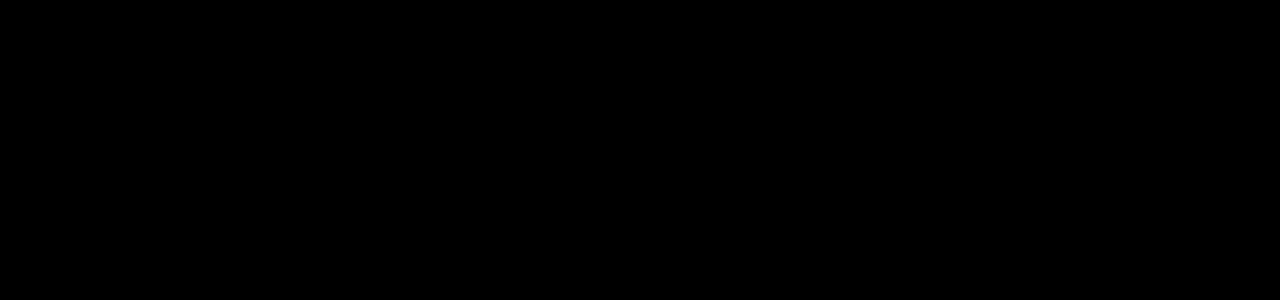
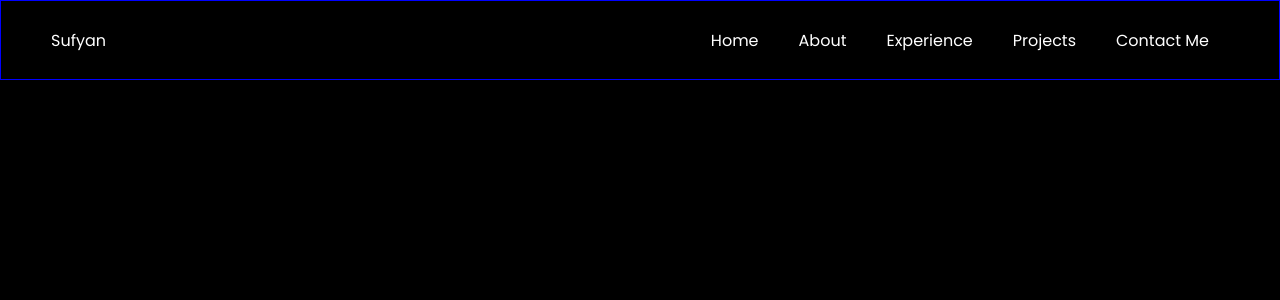
Before and after one commit to OsamaAslam29/PortfolioWebsite, a React (Create React App) app: page / in a window 1280 px wide. Shown: the top 300 px of the page. Built offline with nearby package versions, Linux system fonts and the light colour scheme.

Commit message:
add navbar

```diff
--- a/src/Components/Navbar/Navbar.jsx
+++ b/src/Components/Navbar/Navbar.jsx
@@ -1,10 +1,17 @@
 import React from 'react'
+import './Navbar.scss'
 
 const Navbar = () => {
   return (
     <div className='nav_container'>
-      <div className="logo">Sufyab</div>
-      <div className="menu"></div>
+      <div className="logo">Sufyan</div>
+      <div className="menu">
+        <a href="#">Home</a>
+        <a href="#">About</a>
+        <a href="#">Experience</a>
+        <a href="#">Projects</a>
+        <a href="#">Contact Me</a>
+      </div>
     </div>
   )
 }
--- a/src/Components/Navbar/Navbar.scss
+++ b/src/Components/Navbar/Navbar.scss
@@ -0,0 +1,17 @@
+.nav_container{
+    height: 80px;
+    width: 100%;
+    padding: 0 50px;
+    display: flex;
+    align-items: center;
+    justify-content: space-between;
+    border: 1px solid blue;
+    .logo{
+        color: white;
+    }
+    .menu a{
+        color: white;
+        padding: 0px 20px;
+    }
+
+}
```
